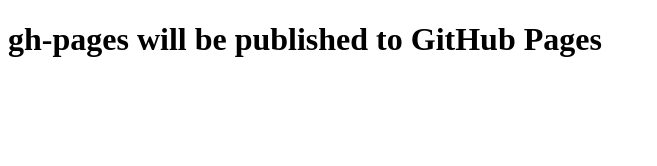
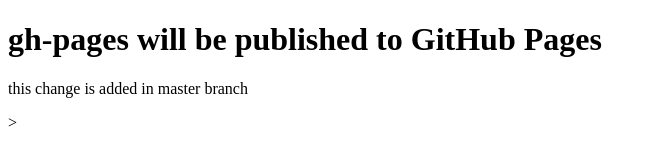
Before and after one commit to kumojiro/git-study, a plain HTML site: page index.html in a window 1280 px wide. Shown: the whole page, without its empty margins (0-657 px from the left). Drawn offline with Linux system fonts and the light colour scheme.

Commit message:
paragraph added

```diff
--- a/index.html
+++ b/index.html
@@ -8,5 +8,6 @@
 </head>
 <body>
     <h1>gh-pages will be published to GitHub Pages</h1>
+    <P>this change is added in master branch</p>>
 </body>
 </html>
```
